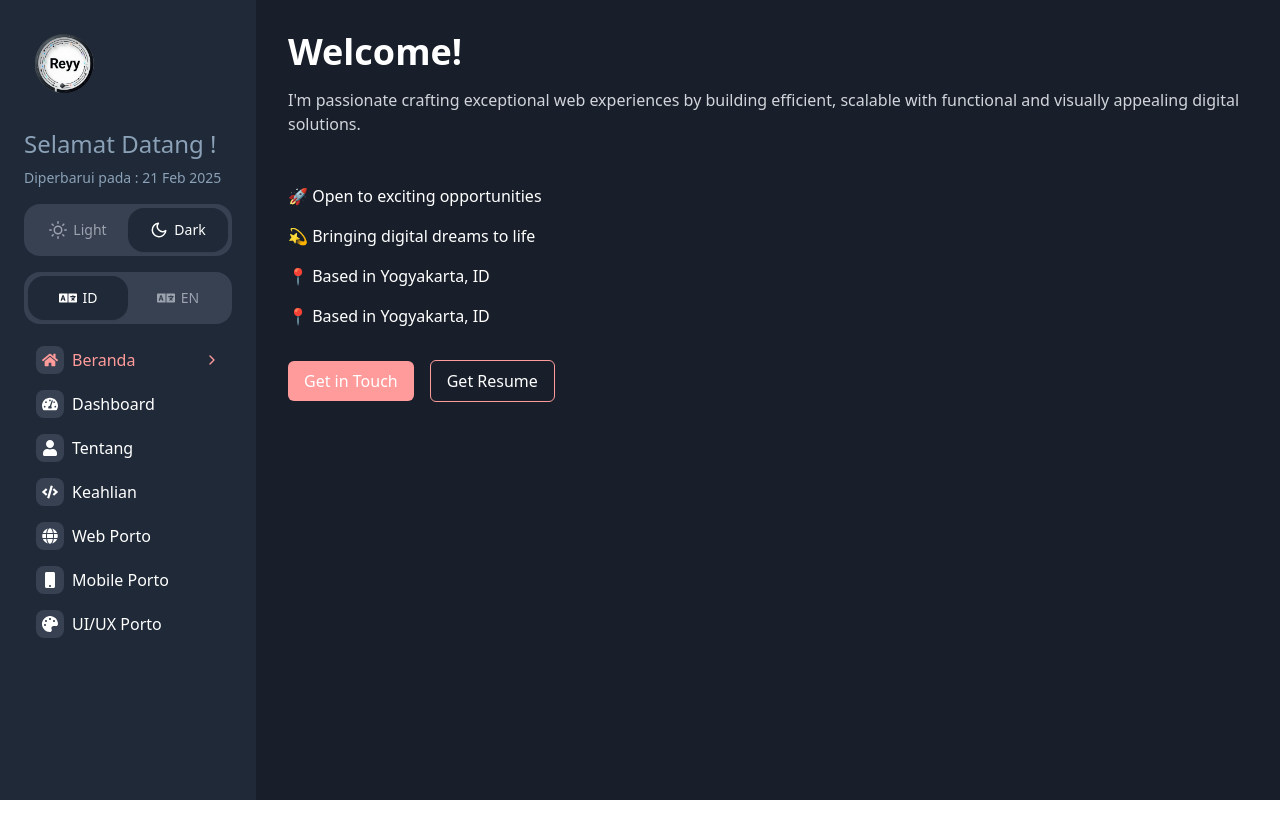
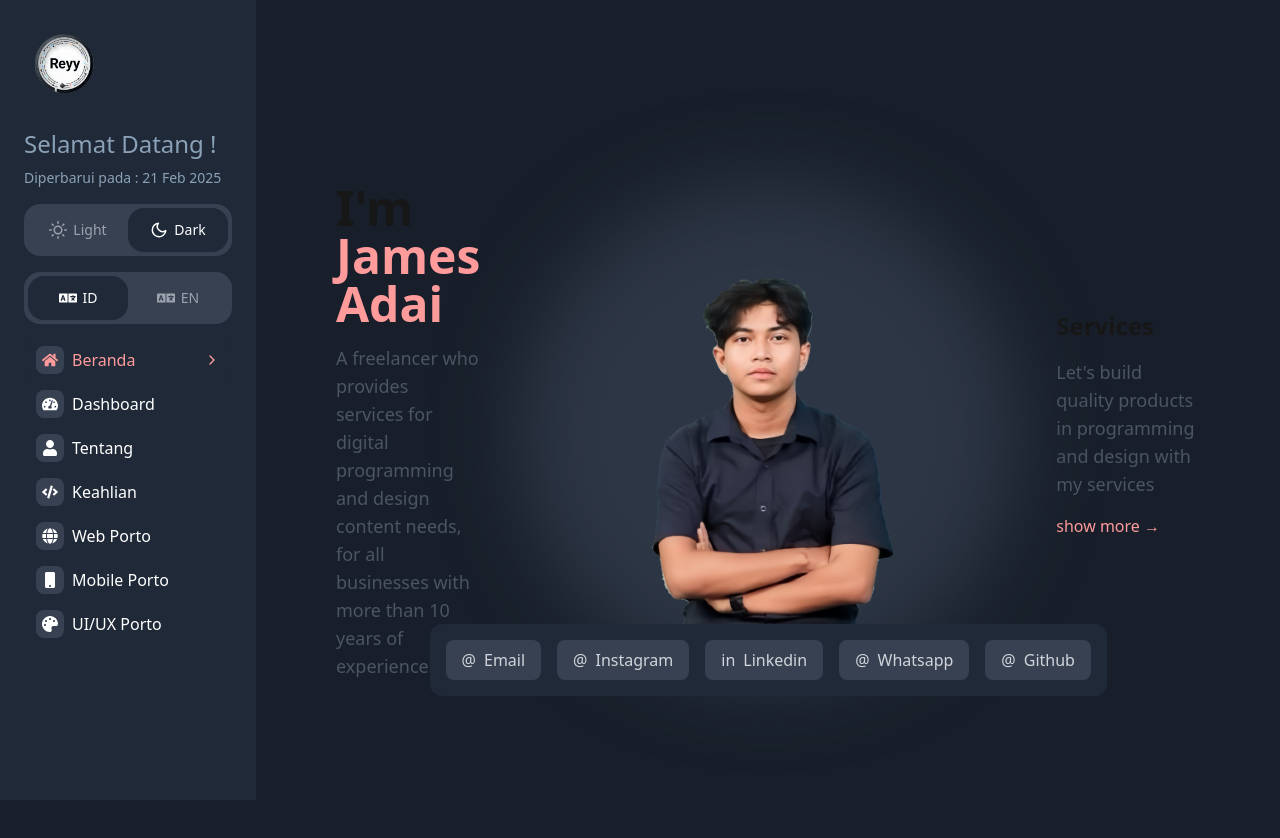
Before and after one commit to Reyn12/portofolio-new, a Next.js app: page /homepage in a window 1280 px wide. Shown: the top 838 px of the page. Before the commit the page ends 800 px from the top, so only its background shows below. Built offline with nearby package versions, Linux system fonts and the light colour scheme.

Commit message:
Checkpoint

```diff
--- a/app/homepage/components/sidebar/Sidebar.tsx
+++ b/app/homepage/components/sidebar/Sidebar.tsx
@@ -21,16 +21,42 @@ export default function Sidebar() {
         setMounted(true);
     }, []);
 
+
+    // Skeleton Loading
     if (!mounted) {
         return (
-            <aside className="w-64 p-6 fixed h-full bg-gray-900">
-                <div className="animate-pulse">
-                    <div className="w-20 h-20 bg-gray-800 rounded-full mb-6"></div>
-                    <div className="h-4 bg-gray-800 rounded w-3/4 mb-4"></div>
-                    <div className="h-3 bg-gray-800 rounded w-1/2 mb-8"></div>
+            <aside className="w-64 p-6 fixed h-full bg-gray-900 text-gray-400">
+                <div className="animate-pulse space-y-6">
+                    {/* Logo Placeholder */}
+                    <div className="flex">
+                        <div className="w-20 h-20 bg-gradient-to-r from-gray-800 to-gray-700 rounded-full"></div>
+                    </div>
+
+                    {/* Welcome Text Placeholder */}
+                    <div className="space-y-2">
+                        <div className="h-6 w-2/3 bg-gradient-to-r from-gray-800 to-gray-700 rounded"></div>
+                        <div className="h-4 w-1/2 bg-gray-800 rounded"></div>
+                    </div>
+
+                    {/* Theme & Language Toggle Placeholder */}
                     <div className="space-y-3">
-                        {[1, 2, 3, 4, 5, 6].map((i) => (
-                            <div key={i} className="h-3 bg-gray-800 rounded"></div>
+                        <div className="flex justify-between gap-2">
+                            <div className="h-10 w-full bg-gray-800 rounded-2xl"></div>
+                            <div className="h-10 w-full bg-gray-800 rounded-2xl"></div>
+                        </div>
+                        <div className="flex justify-between gap-2">
+                            <div className="h-10 w-full bg-gray-800 rounded-2xl"></div>
+                            <div className="h-10 w-full bg-gray-800 rounded-2xl"></div>
+                        </div>
+                    </div>
+
+                    {/* Menu Placeholder */}
+                    <div className="space-y-3">
+                        {[1, 2, 3, 4, 5, 6, 7].map((i) => (
+                            <div key={i} className="flex items-center gap-3">
+                                <div className="w-8 h-8 bg-gray-800 rounded-lg"></div>
+                                <div className="h-4 w-3/4 bg-gradient-to-r from-gray-800 to-gray-700 rounded"></div>
+                            </div>
                         ))}
                     </div>
                 </div>
--- a/app/homepage/page.tsx
+++ b/app/homepage/page.tsx
@@ -1,39 +1,125 @@
 'use client'
 import { useTheme } from 'next-themes'
 import { useState, useEffect } from 'react'
+import Image from 'next/image';
+
 
 export default function HomePage() {
   const { theme } = useTheme();
   const [mounted, setMounted] = useState(false);
+
+  // Tambah di bagian atas file, di luar component
+  const socialLinks = [
+    {
+      href: "mailto:your@email.com",
+      icon: "@",
+      label: "Email"
+    },
+    {
+      href: "https://instagram.com/yourusername",
+      icon: "@",
+      label: "Instagram"
+    },
+    {
+      href: "https://linkedin.com/in/yourusername",
+      icon: "in",
+      label: "Linkedin"
+    },
+    {
+      href: "https://wa.me/yourphone",
+      icon: "@",
+      label: "Whatsapp"
+    },
+    {
+      href: "https://github.com/yourusername",
+      icon: "@",
+      label: "Github"
+    }
+  ];
 
   useEffect(() => {
     setMounted(true);
   }, []);
 
   if (!mounted) {
-    return <div className="animate-pulse">Loading...</div>;
+    return (
+      <div className="h-screen w-full flex items-center justify-center">
+        <div className="animate-pulse space-y-4">
+          <div className="h-8 w-64 bg-gray-300 dark:bg-gray-700 rounded"></div>
+          <div className="h-4 w-96 bg-gray-200 dark:bg-gray-800 rounded"></div>
+        </div>
+      </div>
+    );
   }
 
   return (
-    <div className={theme === 'dark' ? 'text-white' : 'text-gray-800'}>
-      <section className="mb-12">
-        <h1 className="text-4xl font-bold mb-4">Welcome!</h1>
-        <p className={theme === 'dark' ? 'text-gray-300' : 'text-gray-600'}>
-          I'm passionate crafting exceptional web experiences by building efficient,
-          scalable with functional and visually appealing digital solutions.
+    <div className="relative flex p-8 md:p-12 min-h-screen justify-center">
+      {/* Background Circle */}
+      <div className="absolute left-1/2 top-1/2 -translate-x-1/2 -translate-y-1/2 w-[500px] h-[500px] rounded-full bg-gray-700/70 blur-2xl z-0" />
+
+      {/* Left Column */}
+      <div className="flex-1 max-w-md space-y-4 self-center">
+        <h1 className="text-5xl font-bold">
+          I'm <span className="text-[#FF9B9B]">James Adai</span>
+        </h1>
+        <p className="text-lg text-gray-600 dark:text-gray-300 max-w-md">
+          A freelancer who provides services for digital programming and design content needs, for all businesses with more than 10 years of experience
         </p>
-      </section>
-
-      <div className="space-y-4">
-        <div>🚀 Open to exciting opportunities</div>
-        <div>💫 Bringing digital dreams to life</div>
-        <div>📍 Based in Yogyakarta, ID</div>
-        <div>📍 Based in Yogyakarta, ID</div>
       </div>
 
-      <div className="mt-8 space-x-4">
-        <button className="bg-[#FF9B9B] px-4 py-2 rounded-md">Get in Touch</button>
-        <button className="border border-[#FF9B9B] px-4 py-2 rounded-md">Get Resume</button>
+      {/* Center Column - Profile Image */}
+      <div className="flex-1 relative max-w-xl flex flex-col items-center justify-center mt-20">
+        <Image
+          src="/images/profile-rey.png"
+          alt="Profile picture"
+          width={380}
+          height={380}
+          className="object-cover z-0"
+        />
+
+        {/* Social Media Links Box */}
+        <div className="mt-[-5px] bg-gray-800 p-4 rounded-xl flex gap-8 items-center z-10">
+          <div className="flex items-center gap-4">
+            {socialLinks.map((link, index) => (
+              <a
+                key={index}
+                href={link.href}
+                className="bg-gray-700 px-4 py-2 rounded-lg flex items-center gap-2 text-gray-300 hover:text-[#FF9B9B] hover:bg-gray-600 transition-all"
+              >
+                <span>{link.icon}</span>
+                <span>{link.label}</span>
+              </a>
+            ))}
+          </div>
+        </div>
+      </div>
+
+      {/* Right Column */}
+      <div className="flex-1 max-w-md space-y-4 self-center">
+        <div>
+          <h2 className="text-2xl font-semibold mb-4">Services</h2>
+          <p className="text-lg text-gray-600 dark:text-gray-300">
+            Let's build quality products in programming and design with my services
+          </p>
+          <button className="mt-4 text-[#FF9B9B] hover:underline">
+            show more →
+          </button>
+        </div>
+
+        <div className="mt-8 flex gap-4">
+          <a href="#" className="text-gray-600 dark:text-gray-300 hover:text-[#FF9B9B]">
+            <span className="sr-only">Facebook</span>
+          </a>
+          <a href="#" className="text-gray-600 dark:text-gray-300 hover:text-[#FF9B9B]">
+            <span className="sr-only">Twitter</span>
+          </a>
+          <a href="#" className="text-gray-600 dark:text-gray-300 hover:text-[#FF9B9B]">
+            <span className="sr-only">Instagram</span>
+          </a>
+          <a href="#" className="text-gray-600 dark:text-gray-300 hover:text-[#FF9B9B]">
+            <span className="sr-only">Pinterest</span>
+          </a>
+        </div>
       </div>
     </div>
   );
```
Also changed, not shown: public/images/profile-rey.png (added).
